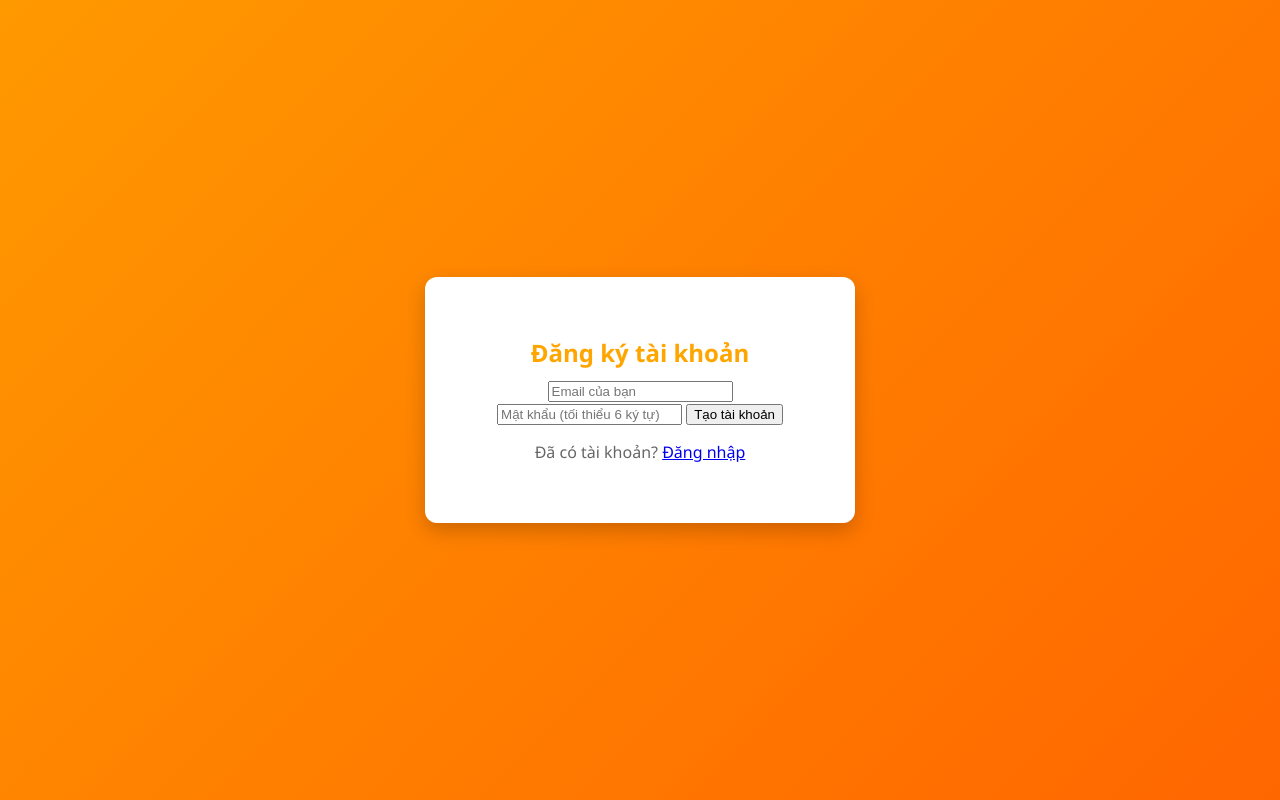
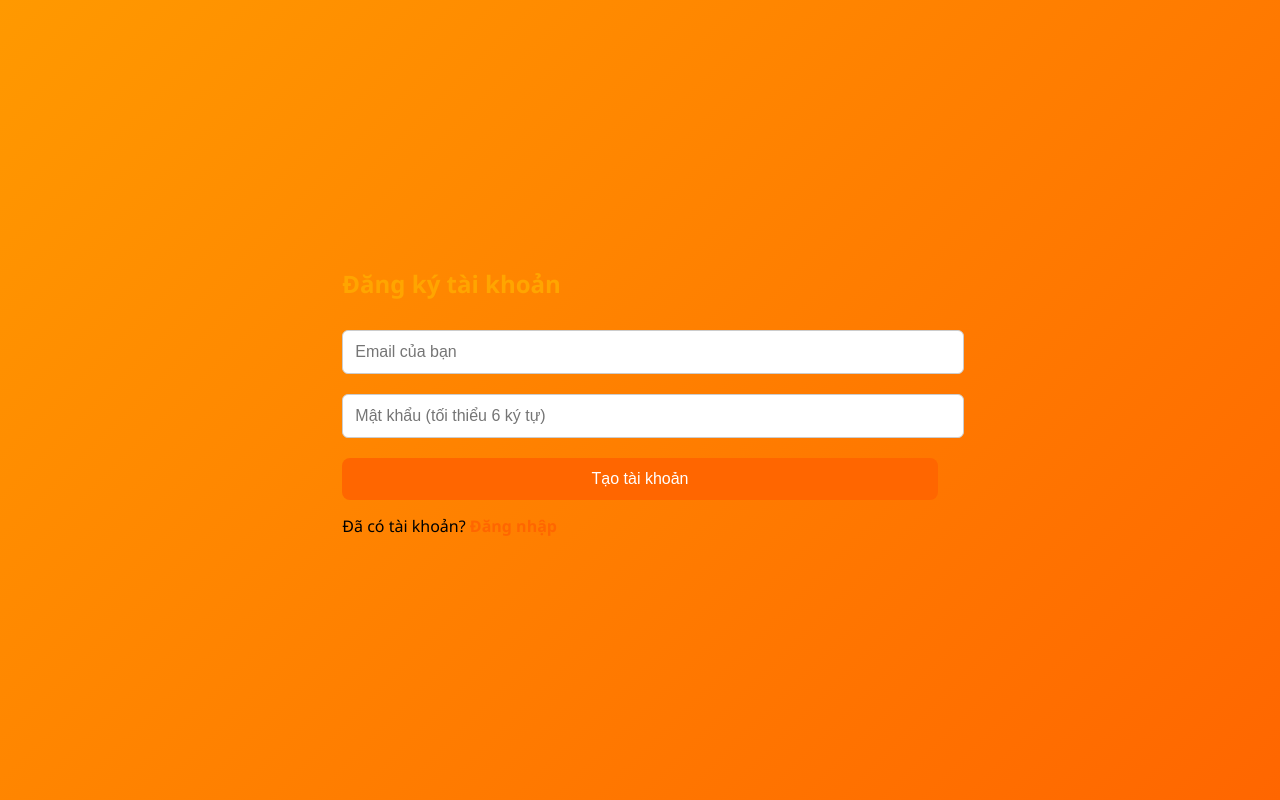
Before and after one commit to Kien-nguyen343/Cuoikhoa-, a plain HTML site: page cuối khoá 2/register.html in a window 1280 px wide. Drawn offline with Linux system fonts and the light colour scheme.

Commit message:
Update login.css

```diff
--- a/cuối khoá 2/login.css
+++ b/cuối khoá 2/login.css
@@ -9,41 +9,61 @@ body {
   justify-content: center;
 }
 
-  .login-container {
+.auth-container {
   background: white;
   padding: 40px;
   border-radius: 12px;
   box-shadow: 0 8px 20px rgba(0, 0, 0, 0.2);
   text-align: center;
+  width: 100%;
   max-width: 350px;
 }
 
-  .login-container h2 {
+h2 {
   color: orange;
-    margin-bottom: 10px;
 }
 
-  .login-container p {
-    color: #666;
-    margin-bottom: 20px;
+input {
+  width: 100%;
+  padding: 12px;
+  margin: 10px 0;
+  border: 1px solid #ccc;
+  border-radius: 6px;
+  font-size: 16px;
 }
 
-  #loginBtn {
-    background: #db4437;
+button {
+  background: #ff6600;
   color: white;
   border: none;
-    padding: 12px 20px;
+  padding: 12px;
   font-size: 16px;
   border-radius: 8px;
   cursor: pointer;
   transition: background 0.3s;
+  width: 100%;
+  margin-top: 10px;
 }
 
-  #loginBtn:hover {
-    background: #c23321;
+button:hover {
+  background: #e65c00;
 }
 
-  #loginBtn i {
-    margin-right: 8px;
-    vertical-align: middle;
+p {
+  margin-top: 15px;
 }
+
+a {
+  color: #ff6600;
+  text-decoration: none;
+  font-weight: bold;
+}
+
+a:hover {
+  text-decoration: underline;
+}
+
+#message {
+  margin-top: 15px;
+  font-weight: bold;
+}
```
Lines whose indentation alone changed are shown as unchanged.
